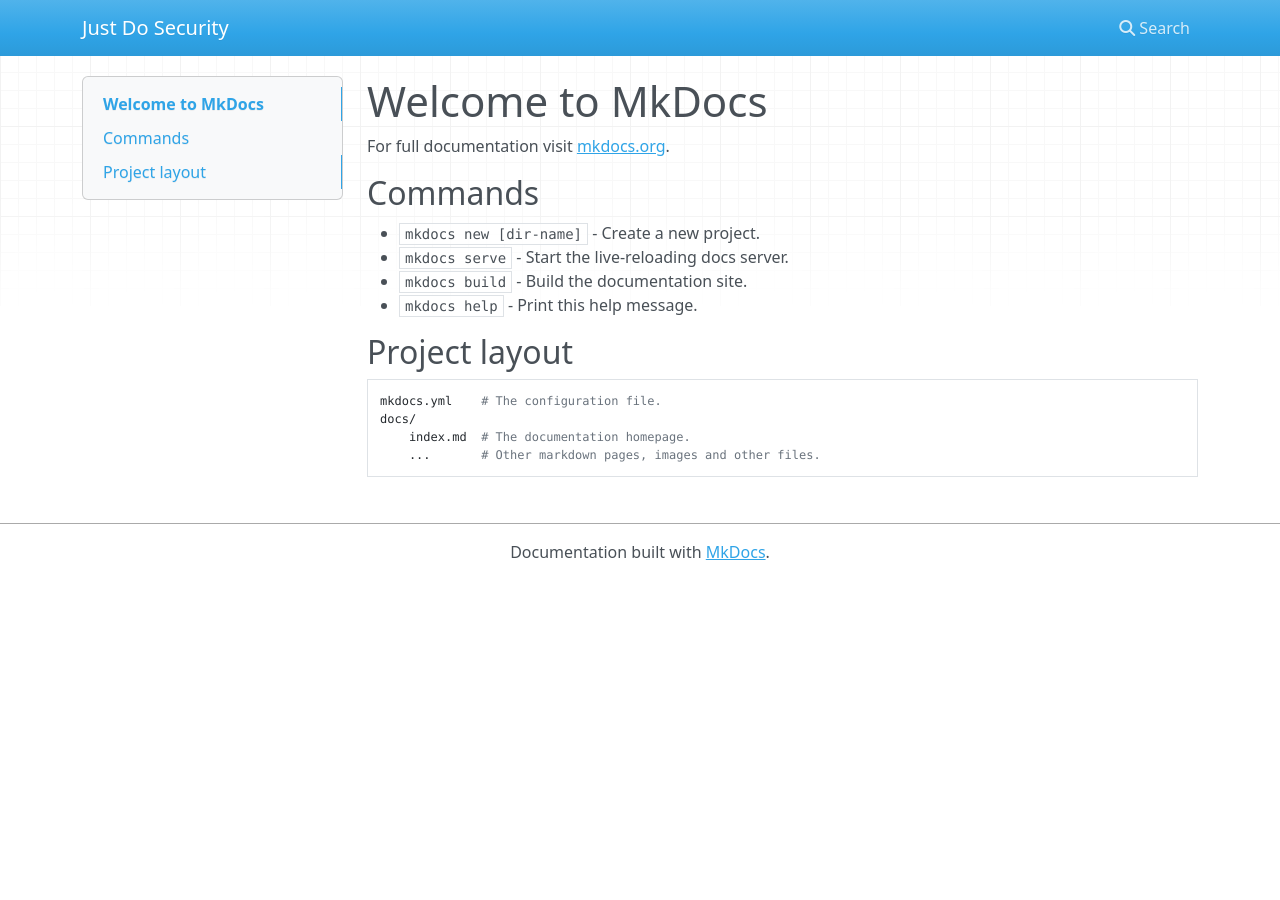
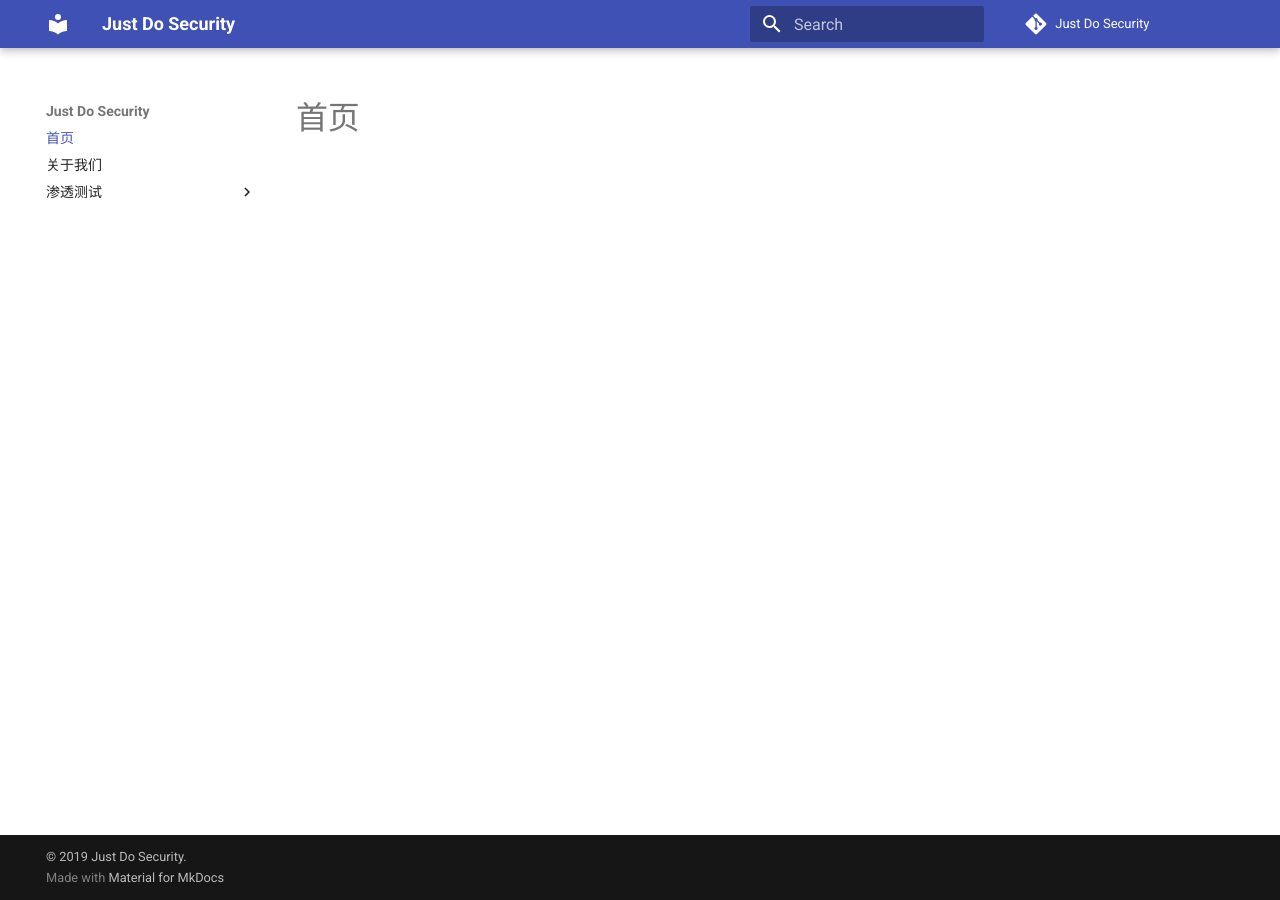
Before and after one commit to justdosecurity/justdosecurity.github.io, an MkDocs documentation site: the page built from docs/index.md, in a window 1280 px wide. Built offline with MkDocs 1.6.1 and Material for MkDocs 9.7.7, drawn with Linux system fonts in a browser that asks for light colours; nearby versions of some CDN libraries; comment, search, counter and statistics services are not loaded.

```diff
--- /dev/null
+++ b/docs/about.md
@@ -0,0 +1 @@
+# 关于我们
--- a/docs/index.md
+++ b/docs/index.md
@@ -1,17 +1 @@
-# Welcome to MkDocs
-
-For full documentation visit [mkdocs.org](https://mkdocs.org).
-
-## Commands
-
-* `mkdocs new [dir-name]` - Create a new project.
-* `mkdocs serve` - Start the live-reloading docs server.
-* `mkdocs build` - Build the documentation site.
-* `mkdocs help` - Print this help message.
-
-## Project layout
-
-    mkdocs.yml    # The configuration file.
-    docs/
-        index.md  # The documentation homepage.
-        ...       # Other markdown pages, images and other files.
+# 首页
--- a/mkdocs.yml
+++ b/mkdocs.yml
@@ -1 +1,8 @@
-site_name: Just Do Security
+site_name:  Just Do Security
+repo_url:   https://github.com/justdosecurity/justdosecurity.github.io
+repo_name:  Just Do Security
+site_author:  Just Do Security
+site_description: Just Do Security
+copyright:  '© 2019 Just Do Security.'
+
+theme:  material
```
Also changed, not shown: docs/渗透测试/信息收集/子域名.md (added, +9 -0 lines), docs/渗透测试/信息收集/目录.md (added, +1 -0 lines), 1 other file.
